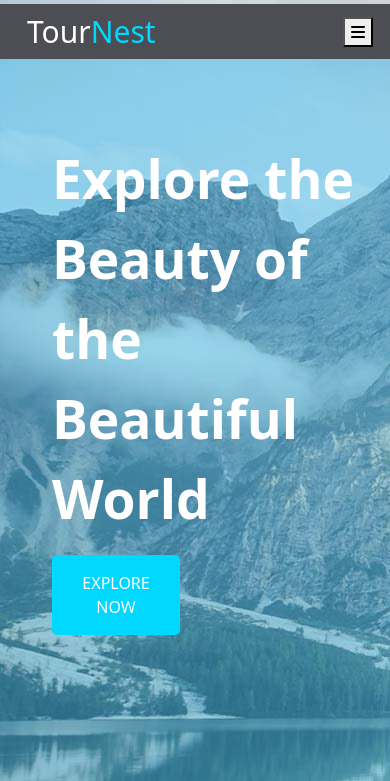
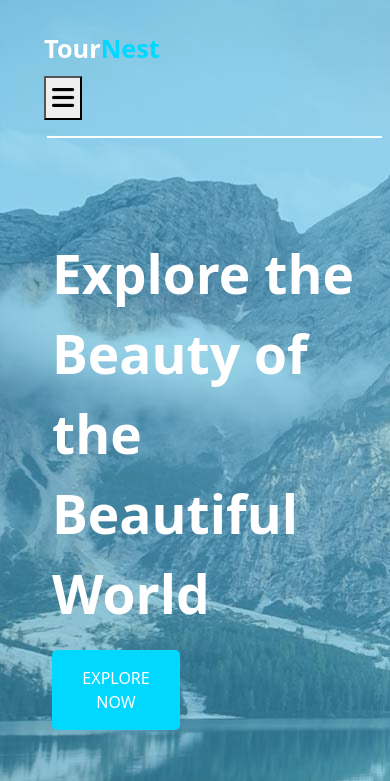
Before and after one commit to ankit8394/tour_web, a plain HTML site: page index.html in a window 390 px wide. Shown: the top 781 px of the page. Drawn offline with nearby package versions, Linux system fonts and the light colour scheme.

Commit message:
header fixing

```diff
--- a/index.css
+++ b/index.css
@@ -78,31 +78,7 @@
     border-bottom: 2px solid #00D8FF;
     padding-bottom: 34px;
 }
-#xyz
-{
-    display: flex;
-    justify-content: space-between;
-}
-#mob-navbar
-{
-    display: flex;
-    background-color: #4D4E54;
-    padding: 5px;
-    margin-top: -30px;
-    display: none;
-}
-#mob-menu
-{
-    color: #fff;
-}
-.logo-text-mob a
-{
-    text-decoration: none;
-    color: #fff;
-    font-size: 30px;
-    padding: 10px;
-    font-weight: 500;
-}
+
 #para
 {
     color: #fff;
@@ -132,6 +108,7 @@
 }
 .btn-mob
 {
+    display: none;
     margin-top: 8px;
 }
 #main-p{
@@ -956,11 +933,11 @@
 
 @media only screen and (max-width:600px)
 {
-    #navbar
+    .menu, #bn
     {
         display: none;
     }
-    #mob-navbar
+    .btn-mob
     {
         display: block;
     }
--- a/index.html
+++ b/index.html
@@ -21,9 +21,13 @@
                             <div>
                                 <a href="#">Tour<span style="color: #00D8FF;">Nest</span></a>
                             </div>
+                            <div class="btn-mob">
+                                <button><i class="fa-solid fa-bars"></i></button>
+                            </div>
                         </div>
                         <div class="col-md-7">
                             <div>
+
                                 <ul class="menu">
                                     <li><a href="#" id="active">HOME</a></li>
                                     <li><a href="#">DESTINATION</a></li>
@@ -34,7 +38,7 @@
                                 </ul>
                             </div>
                         </div>
-                        <div class="col-md-2">
+                        <div class="col-md-2" id="bn">
                             <div>
                                 <button class="btn1">Book Now</button>
                             </div>
@@ -43,18 +47,7 @@
                     <hr class="line">
                 </div>
 
-                <div class="container">
-                    <div class="row" id="mob-navbar">
-                        <div class="col-sm-12" id="xyz">
-                            <div class="logo-text-mob">
-                                <a href="#">Tour<span style="color:#00d8ff;">Nest</span></a>
-                            </div>
-                            <div class="btn-mob">
-                                <button><i class="fa-solid fa-bars"></i></button>
-                            </div>
-                        </div>
-                    </div>
-                </div>
+
             <div class="container">
                 <div class="row">
                     <div class="col-md-12">
```
